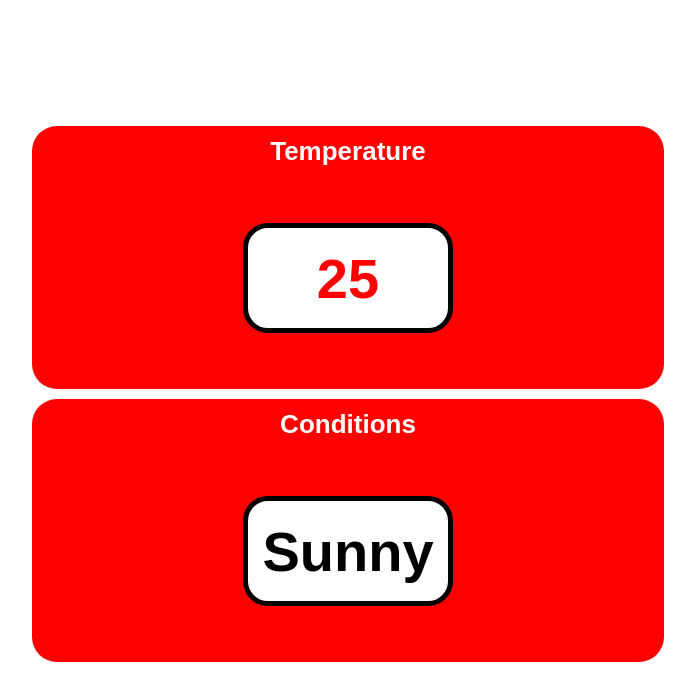
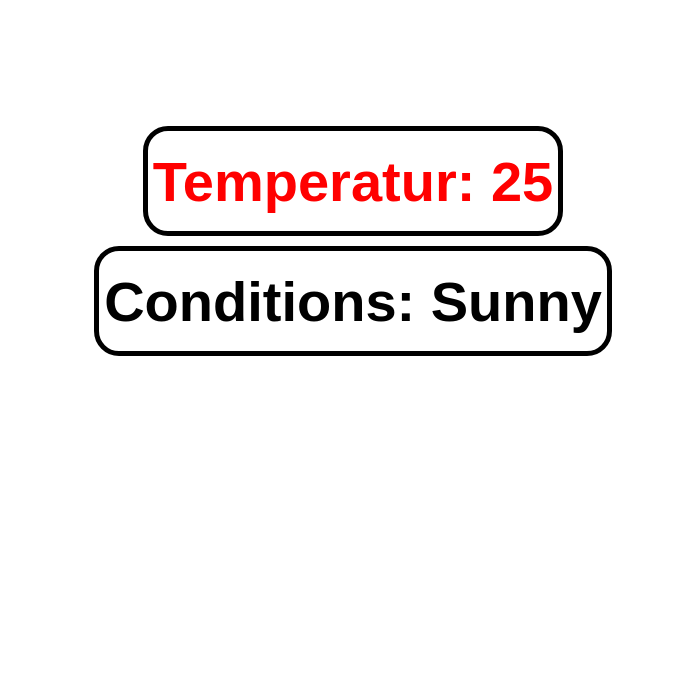
Before and after one commit to acciojob/conditional-weather-report-ShariqShaikh33, a React app: page / in a window 1280 px wide. Shown: the top 700 px of the page, without its empty margins (292-987 px from the left). Built offline with nearby package versions, Linux system fonts and the light colour scheme.

Commit message:
complete .2

```diff
--- a/src/components/WeatherDisplay.js
+++ b/src/components/WeatherDisplay.js
@@ -8,13 +8,11 @@ const WeatherDisplay =({WeatherData})=>{
     return (
         <div className="mainWrapper">
             <div className="TemperatureDiv">
-                <div className="tempText">Temperature</div>
 
-                <p style={temperatureStyle} className="value">{WeatherData.temperature}</p>
+                <span style={temperatureStyle} className="value">Temperatur: {WeatherData.temperature}</span>
             </div>
             <div className="ConditionDiv">
-                <div className="condText">Conditions</div>
-                <p className="value">{WeatherData.conditions}</p>
+                <span className="value">Conditions: {WeatherData.conditions}</span>
             </div>
         </div>
     )
--- a/src/styles/WeatherDisplay.css
+++ b/src/styles/WeatherDisplay.css
@@ -15,44 +15,6 @@ body{
     margin-top: 10%;
 }
 
-.TemperatureDiv{
-    width: 50%;
-    height: 100%;
-    display: flex;
-    flex-direction: column;
-    justify-content: center;
-    align-items: center;
-    background: red;
-    border-radius: 25px;
-}
-
-.tempText{
-    font-family: Arial;
-    font-size: 26px;
-    margin-top: 10px;
-    font-weight: bold;
-    color: white;
-}
-
-.condText{
-    font-family: Arial;
-    font-size: 26px;
-    margin-top: 10px;
-    font-weight: bold;
-    color: white;
-}
-
-.ConditionDiv{
-    width: 50%;
-    height: 100%;
-    display: flex;
-    flex-direction: column;
-    justify-content: center;
-    align-items: center;
-    background: red;
-    border-radius: 25px;
-}
-
 .value{
     border: 5px solid black;
     border-radius: 25px;
@@ -61,7 +23,7 @@ body{
     width: 200px;
     font-family: arial;
     font-weight: bold;
-
+    width: 100%;
     font-size: 56px;
     display: flex;
     justify-content: center;
```
